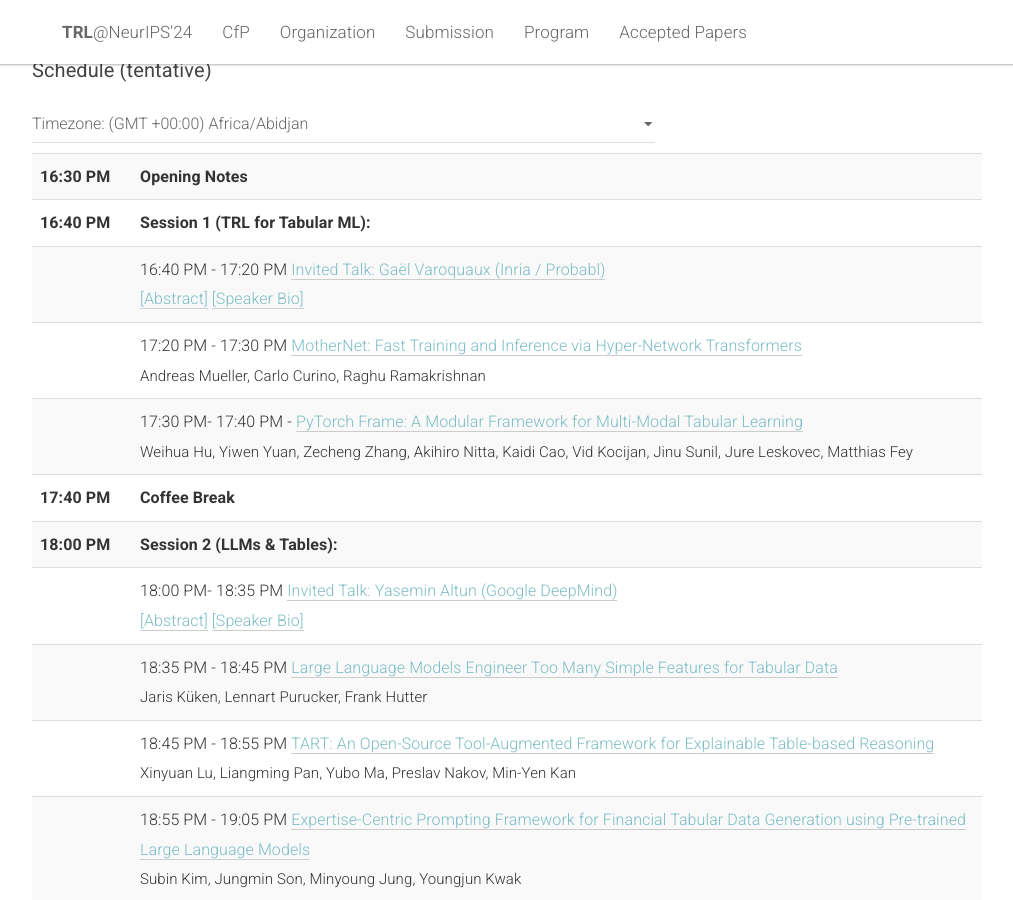
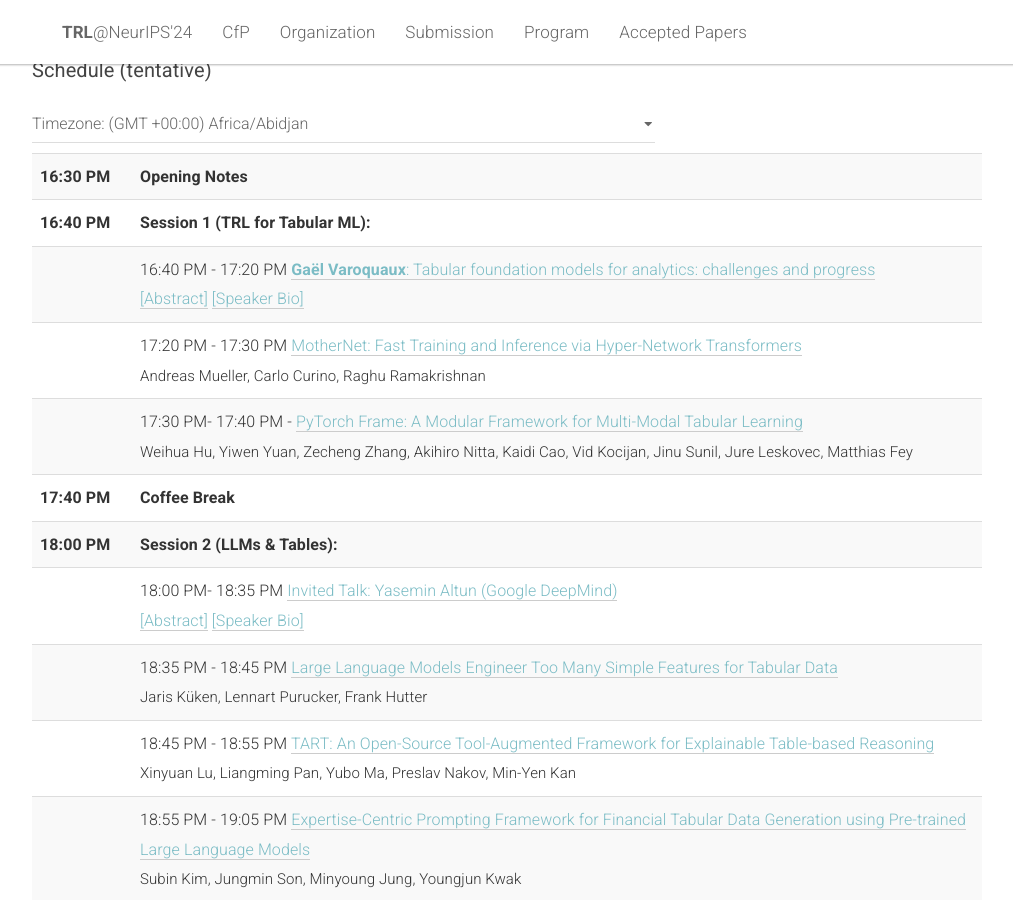
Before and after one commit to table-representation-learning/table-representation-learning.github.io, a Jekyll site: the page built from _pages/home.html, in a window 1280 px wide and 900 px high, scrolled down 3022 px. Shown: the whole window, without its empty margins (133-1146 px from the left). Built offline with Jekyll 4.4.1, drawn with Linux system fonts in a browser that asks for light colours; some of the changed lines change nothing that is shown.

Commit message:
add talk details Gael

```diff
--- a/_pages/home.html
+++ b/_pages/home.html
@@ -429,17 +429,19 @@
                                     <td>
                                         <span scope="row" data-time="08:40">08:40 AM</span> -
                                         <span scope="row" data-time="09:20">09:20 AM</span>
-                                        <a  href="https://gael-varoquaux.info" target="_blank">Invited Talk: Gaël Varoquaux (Inria / Probabl)</a>
+                                        <a  href="https://gael-varoquaux.info" target="_blank"><b>Gaël Varoquaux</b>: Tabular foundation models for analytics: challenges and progress</a>
                                         <br/>
                                         <a data-toggle="collapse" href="#schedule-talk1" aria-cexpanded="false"
                                             aria-controls="schedule-talk1">[Abstract]</a>
                                         <div class="collapse" id="schedule-talk1">
-                                            TBC
+                                            Deep-learning typically does not outperform tree-based models on tabular data. Often this may be explained by the small size of such datasets. For images, sound, text, the solution has be pretrained models, leading to foundation models, adapted and reused for many tasks. I will discuss the challenges to bring these ideas to tabular learning, and the progress that we have made, leading to the CARTE tabular model.
                                         </div>
                                         <a data-toggle="collapse" href="#speaker-bio-talk1" aria-cexpanded="false"
                                         aria-controls="speaker-bio-talk1">[Speaker Bio]</a>
                                         <div class="collapse" id="speaker-bio-talk1">
-                                            TBC
+                                            Gaël Varoquaux is a research director working on data science at Inria (French computer science national research) where he leads the Soda team. He is also co-founder and scientific advisor of Probabl.
+Varoquaux's research covers fundamentals of artificial intelligence, statistical learning, natural language processing, causal inference, as well as applications to health, with a current focus on public health and epidemiology. He also creates technology: he co-founded scikit-learn, one of the reference machine-learning toolboxes, and helped build various central tools for data analysis in Python.
+Varoquaux has worked at UC Berkeley, McGill, and university of Florence. He did a PhD in quantum physics supervised by Alain Aspect and is a graduate from Ecole Normale Superieure, Paris.
                                         </div>
                                     </td>
                                 </tr>
```
